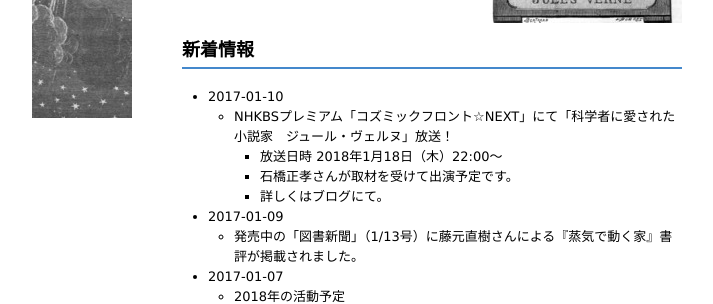
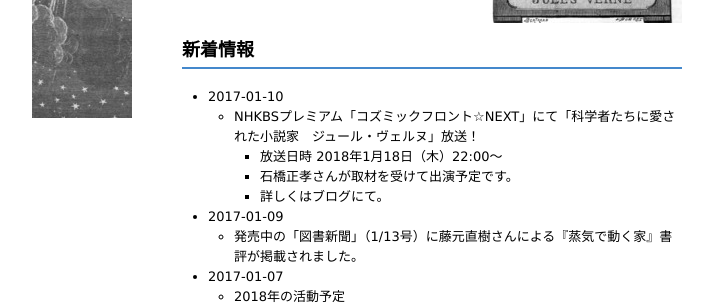
Before and after one commit to sjev2006/sjev2006.github.io, a Jekyll site: the page built from index.md, in a window 1280 px wide. Shown: the part 398-702 px from the top of the page, without its empty margins (283-996 px from the left). Built offline with Jekyll 4.4.1, drawn with Linux system fonts in a browser that asks for light colours.

Commit message:
Update index.yml

```diff
--- a/_data/index.yml
+++ b/_data/index.yml
@@ -1,5 +1,5 @@
 - date: 2017-01-10
-  summary: NHKBSプレミアム「コズミックフロント☆NEXT」にて「科学者に愛された小説家　ジュール・ヴェルヌ」放送！
+  summary: NHKBSプレミアム「コズミックフロント☆NEXT」にて「科学者たちに愛された小説家　ジュール・ヴェルヌ」放送！
   detail:
   - 放送日時  2018年1月18日（木）22:00〜
   - 石橋正孝さんが取材を受けて出演予定です。
```
